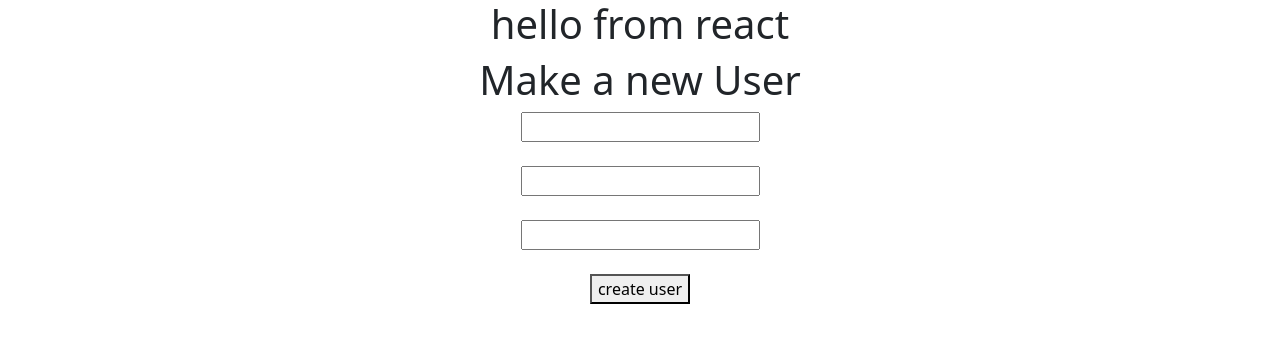
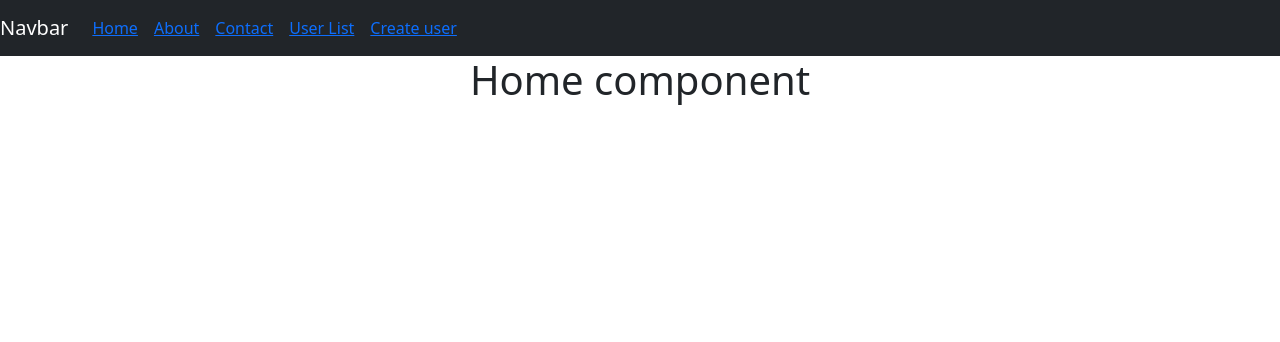
Before and after one commit to parmjeet1313/react, a React (Create React App) app: page / in a window 1280 px wide. Shown: the top 342 px of the page. Built offline with nearby package versions, Linux system fonts and the light colour scheme.

Commit message:
react routing

```diff
--- a/package.json
+++ b/package.json
@@ -11,6 +11,7 @@
     "react": "^17.0.2",
     "react-bootstrap": "^1.6.0",
     "react-dom": "^17.0.2",
+    "react-router-dom": "^5.2.0",
     "react-scripts": "4.0.3",
     "web-vitals": "^1.1.2"
   },
--- a/src/App.js
+++ b/src/App.js
@@ -1,20 +1,61 @@
-
 import About from "./About";
 import Contact from "./Contact";
 import Users from "./users";
 import "./App.css";
 import CreateUser from "./CreateUser";
+import { Link, Route, BrowserRouter as Router,Switch} from "react-router-dom";
+
+import { Navbar, Nav } from "react-bootstrap";
+import Home from "./Home";
 
 function App() {
-
   return (
     <div className="App">
-      <h1>hello from react</h1>
-      {/* <About name={name} /> */}
+      <Router>
+        <Navbar bg="dark" variant="dark">
+          <Navbar.Brand href="#home">Navbar</Navbar.Brand>
+          <Nav className="mr-auto">
+            <Nav.Link href="#home">
+              {" "}
+              <Link to="/">Home</Link>
+            </Nav.Link>
+            <Nav.Link href="#features">
+              {" "}
+              <Link to="/about">About</Link>
+            </Nav.Link>
+            <Nav.Link href="#pricing">
+              <Link to="/contact">Contact</Link>
+            </Nav.Link>
+            <Nav.Link href="#pricing">
+              <Link to="/list">User List</Link>
+            </Nav.Link>
+            <Nav.Link href="#pricing">
+              <Link to="/create">Create user</Link>
+            </Nav.Link>
+          </Nav>
+        </Navbar>
+        <Switch>
+          <Route path="/about">
+            <About />
+          </Route>
+          <Route path="/list">
+            <Users />
+          </Route>
 
-      {/* <Contact /> */}
-      {/* <Users /> */}
-      <CreateUser />
+          <Route path="/contact">
+            <Contact />
+          </Route>
+
+          <Route path="/create">
+            <CreateUser />
+          </Route>
+          <Route path="/">
+            <Home />
+          </Route>
+        </Switch>
+
+
+      </Router>
     </div>
   );
 }
--- /dev/null
+++ b/src/Home.js
@@ -0,0 +1,6 @@
+import React from 'react'
+function Home()
+{
+    return(<div><h1>Home component</h1></div>)
+}
+export default Home;
```
Also changed, not shown: 1 other file (tests, documents, lock files or other folders).
